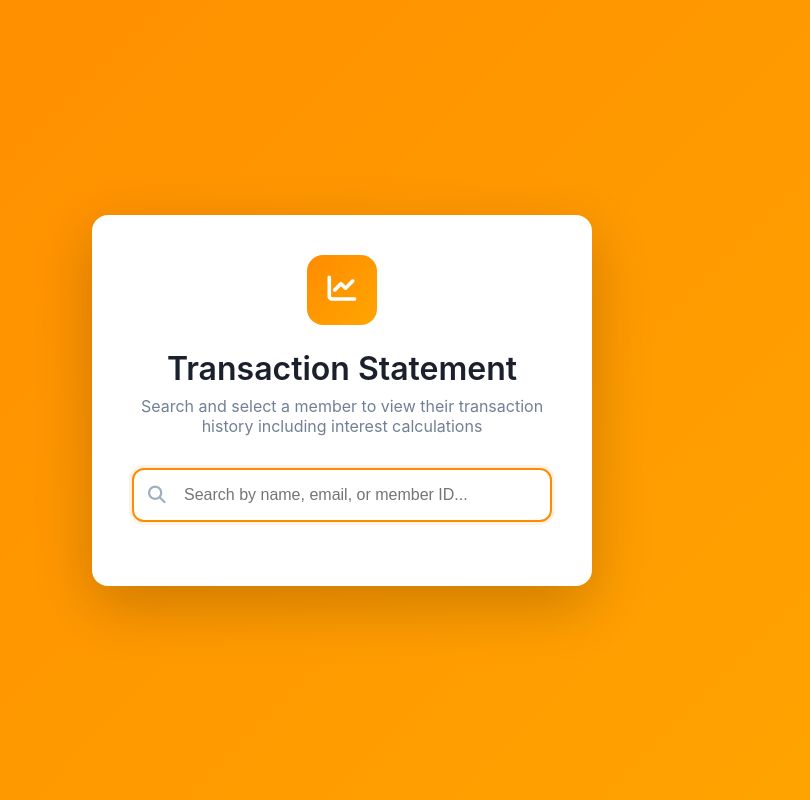
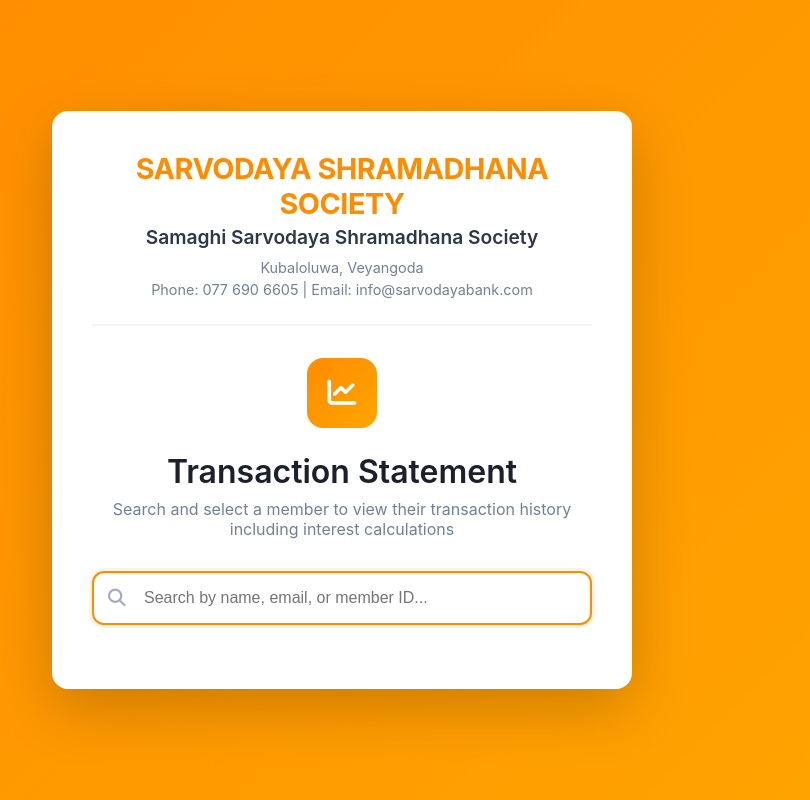
Before and after one commit to Chamodi524/Sarvodaya, a PHP site: the page made by Sarvodaya/Bank Account Statement.php in a window 1280 px wide. Shown: the whole page, without its empty margins (298-1108 px from the left). Run offline with PHP 8.4, Linux system fonts and the light colour scheme.

Commit message:
fix error with downloading pdf and add header

```diff
--- a/Sarvodaya/Bank Account Statement.php
+++ b/Sarvodaya/Bank Account Statement.php
@@ -211,9 +211,30 @@ function generatePDFReport($member, $transactions, $total_credits, $total_debits
 
     class PDF extends FPDF {
         function Header() {
+            // Organization Logo/Header
+            $this->SetFont('Arial','B',18);
+            $this->SetTextColor(255, 140, 0);
+            $this->Cell(0,8,'SARVODAYA SHRAMADHANA SOCIETY',0,1,'C');
+
+            $this->SetFont('Arial','B',14);
+            $this->SetTextColor(45, 55, 72);
+            $this->Cell(0,6,'Samaghi Sarvodaya Shramadhana Society',0,1,'C');
+
+            $this->SetFont('Arial','',10);
+            $this->SetTextColor(128);
+            $this->Cell(0,5,'Kubaloluwa, Veyangoda | Phone: 077 690 6605 | Email: info@sarvodayabank.com',0,1,'C');
+            $this->Ln(5);
+
+            // Draw line
+            $this->SetDrawColor(255, 140, 0);
+            $this->SetLineWidth(0.5);
+            $this->Line(20, $this->GetY(), 190, $this->GetY());
+            $this->Ln(8);
+
+            // Report Title
             $this->SetFont('Arial','B',16);
-            $this->SetTextColor(255, 140, 0);
-            $this->Cell(0,10,'Sarvodaya Transaction Statement',0,1,'C');
+            $this->SetTextColor(45, 55, 72);
+            $this->Cell(0,8,'TRANSACTION STATEMENT',0,1,'C');
             $this->Ln(5);
         }
 
@@ -280,7 +301,11 @@ function generatePDFReport($member, $transactions, $total_credits, $total_debits
 
     $pdf->SetTextColor(0);
     $pdf->Cell(50,6,'Net Balance:',0,0);
-    $pdf->SetTextColor($net_balance >= 0 ? [72, 187, 120] : [245, 101, 101]);
+    if ($net_balance >= 0) {
+        $pdf->SetTextColor(72, 187, 120);
+    } else {
+        $pdf->SetTextColor(245, 101, 101);
+    }
     $pdf->Cell(40,6,'Rs. ' . number_format($net_balance, 2),0,0,'R');
 
     if ($interest_transactions > 0) {
@@ -333,6 +358,7 @@ function generatePDFReport($member, $transactions, $total_credits, $total_debits
                 $pdf->SetFont('Arial','',7);
             }
 
+            $pdf->SetTextColor(0);
             $pdf->Cell(20,6,date('m/d/Y', strtotime($transaction['transaction_date'])),1,0,'C');
             $pdf->Cell(25,6,substr(ucfirst(str_replace('_', ' ', $transaction['transaction_type'])), 0, 12),1,0,'C');
             $pdf->Cell(50,6,substr($transaction['description'], 0, 30) . (strlen($transaction['description']) > 30 ? '...' : ''),1,0,'L');
@@ -418,7 +444,7 @@ if (!$member_id) {
     <head>
         <meta charset="UTF-8">
         <meta name="viewport" content="width=device-width, initial-scale=1.0">
-        <title>Transaction Statement - Sarvodaya</title>
+        <title>Transaction Statement - Sarvodaya Shramadhana Society</title>
         <link href="https://cdnjs.cloudflare.com/ajax/libs/font-awesome/6.4.0/css/all.min.css" rel="stylesheet">
         <style>
             * {
@@ -442,9 +468,36 @@ if (!$member_id) {
                 border-radius: 16px;
                 padding: 40px;
                 width: 100%;
-                max-width: 500px;
+                max-width: 580px;
                 box-shadow: 0 20px 60px rgba(0, 0, 0, 0.2);
                 text-align: center;
+            }
+
+            .organization-header {
+                margin-bottom: 32px;
+                padding-bottom: 24px;
+                border-bottom: 2px solid #f1f5f9;
+            }
+
+            .organization-title {
+                font-size: 1.8rem;
+                font-weight: 700;
+                color: rgb(255, 140, 0);
+                margin-bottom: 4px;
+                letter-spacing: -0.5px;
+            }
+
+            .organization-subtitle {
+                font-size: 1.2rem;
+                font-weight: 600;
+                color: #2d3748;
+                margin-bottom: 8px;
+            }
+
+            .organization-details {
+                font-size: 0.9rem;
+                color: #718096;
+                line-height: 1.5;
             }
 
             .logo {
@@ -594,6 +647,14 @@ if (!$member_id) {
                     padding: 30px 25px;
                 }
 
+                .organization-title {
+                    font-size: 1.5rem;
+                }
+
+                .organization-subtitle {
+                    font-size: 1rem;
+                }
+
                 h1 {
                     font-size: 1.8rem;
                 }
@@ -602,6 +663,15 @@ if (!$member_id) {
     </head>
     <body>
         <div class="search-container">
+            <div class="organization-header">
+                <div class="organization-title">SARVODAYA SHRAMADHANA SOCIETY</div>
+                <div class="organization-subtitle">Samaghi Sarvodaya Shramadhana Society</div>
+                <div class="organization-details">
+                    Kubaloluwa, Veyangoda<br>
+                    Phone: 077 690 6605 | Email: info@sarvodayabank.com
+                </div>
+            </div>
+
             <div class="logo">
                 <i class="fas fa-chart-line"></i>
             </div>
@@ -744,7 +814,7 @@ if (!$member) {
     <head>
         <meta charset="UTF-8">
         <meta name="viewport" content="width=device-width, initial-scale=1.0">
-        <title>Member Not Found - Sarvodaya</title>
+        <title>Member Not Found - Sarvodaya Shramadhana Society</title>
         <link href="https://cdnjs.cloudflare.com/ajax/libs/font-awesome/6.4.0/css/all.min.css" rel="stylesheet">
         <style>
             * {
@@ -877,7 +947,7 @@ $pdf_download_url = '?' . http_build_query($pdf_url_params);
 <head>
     <meta charset="UTF-8">
     <meta name="viewport" content="width=device-width, initial-scale=1.0">
-    <title>Transaction Statement - <?php echo htmlspecialchars($member['name']); ?></title>
+    <title>Transaction Statement - <?php echo htmlspecialchars($member['name']); ?> | Sarvodaya Shramadhana Society</title>
     <link href="https://cdnjs.cloudflare.com/ajax/libs/font-awesome/6.4.0/css/all.min.css" rel="stylesheet">
     <style>
         * {
@@ -891,6 +961,34 @@ $pdf_download_url = '?' . http_build_query($pdf_url_params);
             background: #f8fafc;
             color: #2d3748;
             line-height: 1.6;
+        }
+
+        .organization-header {
+            background: linear-gradient(135deg, #2d3748 0%, #4a5568 100%);
+            color: white;
+            padding: 16px 0;
+            text-align: center;
+            border-bottom: 4px solid rgb(255, 140, 0);
+        }
+
+        .org-title {
+            font-size: 1.5rem;
+            font-weight: 700;
+            color: rgb(255, 140, 0);
+            margin-bottom: 4px;
+            letter-spacing: -0.5px;
+        }
+
+        .org-subtitle {
+            font-size: 1.1rem;
+            font-weight: 600;
+            margin-bottom: 6px;
+        }
+
+        .org-details {
+            font-size: 0.85rem;
+            opacity: 0.9;
+            line-height: 1.4;
         }
 
         .header {
@@ -1409,6 +1507,18 @@ $pdf_download_url = '?' . http_build_query($pdf_url_params);
         }
 
         @media (max-width: 768px) {
+            .org-title {
+                font-size: 1.3rem;
+            }
+
+            .org-subtitle {
+                font-size: 1rem;
+            }
+
+            .org-details {
+                font-size: 0.8rem;
+            }
+
             .header h1 {
                 font-size: 1.5rem;
             }
@@ -1458,7 +1568,7 @@ $pdf_download_url = '?' . http_build_query($pdf_url_params);
         }
 
         @media print {
-            .header, .controls, .quick-filters, .date-range-info {
+            .organization-header, .header, .controls, .quick-filters, .date-range-info {
                 display: none !important;
             }
 
@@ -1488,6 +1598,14 @@ $pdf_download_url = '?' . http_build_query($pdf_url_params);
     </style>
 </head>
 <body>
+    <div class="organization-header">
+        <div class="org-title">SARVODAYA SHRAMADHANA SOCIETY</div>
+        <div class="org-subtitle">Samaghi Sarvodaya Shramadhana Society</div>
+        <div class="org-details">
+            Kubaloluwa, Veyangoda | Phone: 077 690 6605 | Email: info@sarvodayabank.com
+        </div>
+    </div>
+
     <div id="downloadNotification" class="download-notification">
         <i class="fas fa-check-circle"></i>
         <span>PDF report is being prepared for download...</span>
@@ -1800,7 +1918,7 @@ $pdf_download_url = '?' . http_build_query($pdf_url_params);
 
         <div style="margin-top: 32px; text-align: center; padding: 16px; color: #718096; font-size: 0.85rem;">
             <i class="fas fa-shield-alt" style="margin-right: 6px; color: rgb(255, 140, 0);"></i>
-            Sarvodaya Transaction Management System
+            Sarvodaya Shramadhana Society - Transaction Management System
             <?php if ($start_date || $end_date): ?>
                 <div style="margin-top: 6px; font-size: 0.75rem;">
                     Report generated on <?php echo date('M d, Y H:i A'); ?>
```
